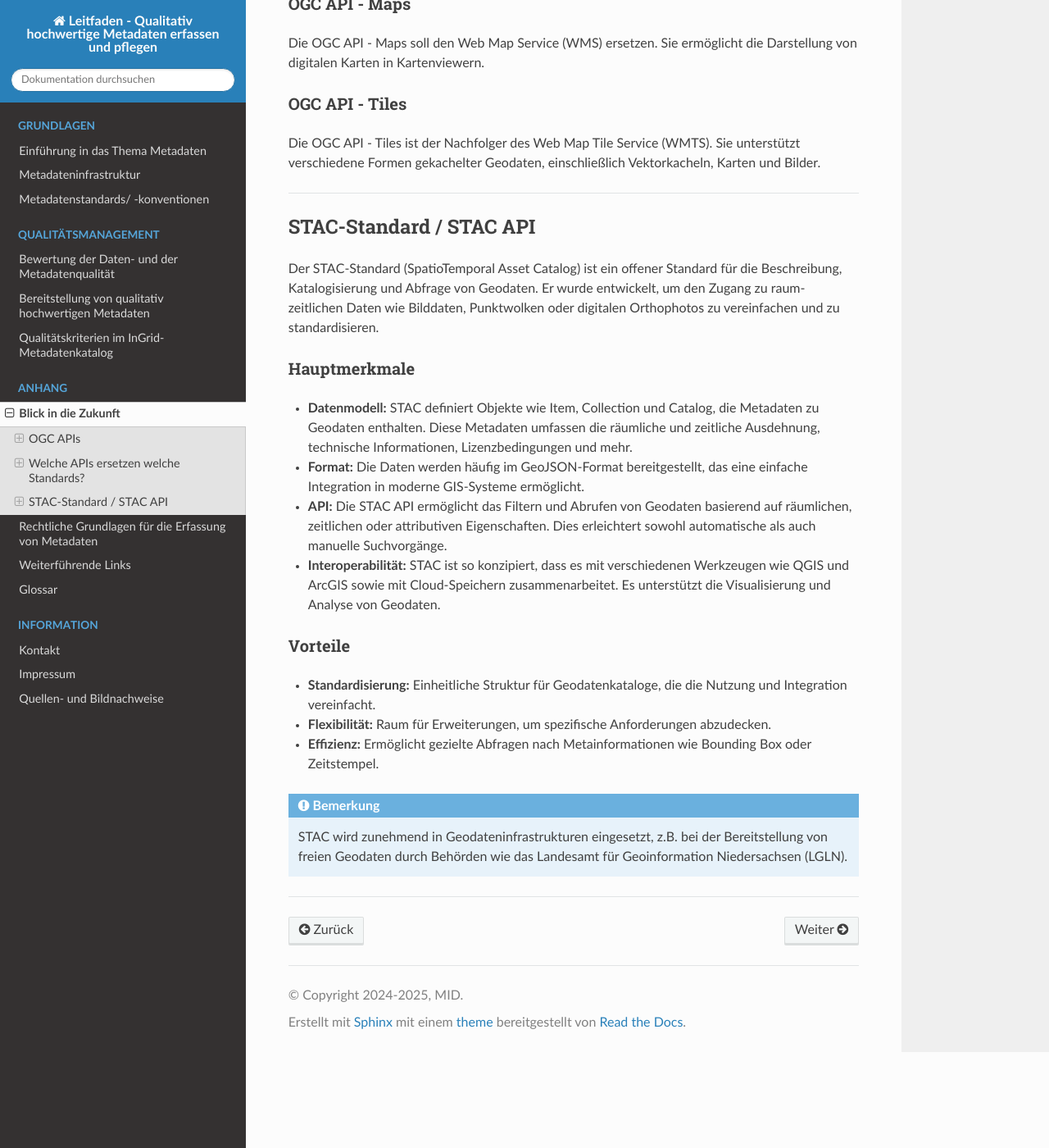
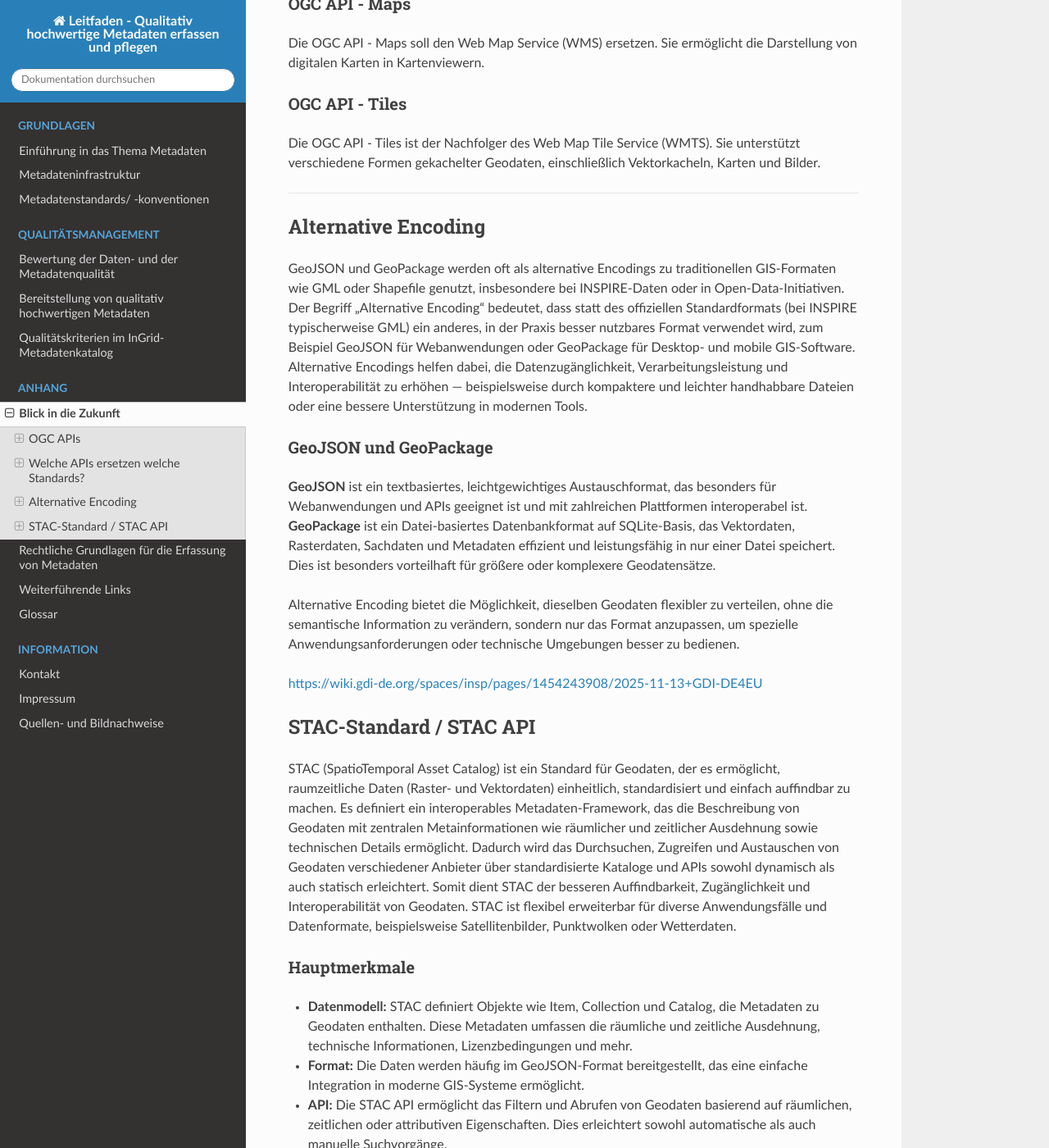
Before and after one commit to tomiwo/ingrid-mdk-st-high-quality-metadata, a Sphinx documentation site: the page built from docs/anhang/zukunft.rst, in a window 1280 px wide and 1400 px high, scrolled down 1525 px. Shown: the whole window at 82% size. Built offline with Sphinx 7.4.7 and the Read the Docs theme 3.1.0, drawn with Linux system fonts in a browser that asks for light colours; some of the changed text lies outside the part shown.

Commit message:
Update zukunft.rst

```diff
--- a/docs/anhang/zukunft.rst
+++ b/docs/anhang/zukunft.rst
@@ -67,10 +67,32 @@ Die OGC API - Tiles ist der Nachfolger des Web Map Tile Service (WMTS). Sie unte
 
 ----------------------------------------------------------------------------------------------
 
+
+Alternative Encoding
+---------------------
+
+| GeoJSON und GeoPackage werden oft als alternative Encodings zu traditionellen GIS-Formaten wie GML oder Shapefile genutzt, insbesondere bei INSPIRE-Daten oder in Open-Data-Initiativen.
+| Der Begriff „Alternative Encoding“ bedeutet, dass statt des offiziellen Standardformats (bei INSPIRE typischerweise GML) ein anderes, in der Praxis besser nutzbares Format verwendet wird, zum Beispiel GeoJSON für Webanwendungen oder GeoPackage für Desktop- und mobile GIS-Software.
+| Alternative Encodings helfen dabei, die Datenzugänglichkeit, Verarbeitungsleistung und Interoperabilität zu erhöhen — beispielsweise durch kompaktere und leichter handhabbare Dateien oder eine bessere Unterstützung in modernen Tools.
+
+
+GeoJSON und GeoPackage
+""""""""""""""""""""""
+
+| **GeoJSON** ist ein textbasiertes, leichtgewichtiges Austauschformat, das besonders für Webanwendungen und APIs geeignet ist und mit zahlreichen Plattformen interoperabel ist.
+| **GeoPackage** ist ein Datei-basiertes Datenbankformat auf SQLite-Basis, das Vektordaten, Rasterdaten, Sachdaten und Metadaten effizient und leistungsfähig in nur einer Datei speichert. Dies ist besonders vorteilhaft für größere oder komplexere Geodatensätze.
+
+Alternative Encoding bietet die Möglichkeit, dieselben Geodaten flexibler zu verteilen, ohne die semantische Information zu verändern, sondern nur das Format anzupassen, um spezielle Anwendungsanforderungen oder technische Umgebungen besser zu bedienen.
+
+
+https://wiki.gdi-de.org/spaces/insp/pages/1454243908/2025-11-13+GDI-DE4EU
+
+
+
 STAC-Standard / STAC API
 ------------------------
 
-Der STAC-Standard (SpatioTemporal Asset Catalog) ist ein offener Standard für die Beschreibung, Katalogisierung und Abfrage von Geodaten. Er wurde entwickelt, um den Zugang zu raum-zeitlichen Daten wie Bilddaten, Punktwolken oder digitalen Orthophotos zu vereinfachen und zu standardisieren.
+STAC (SpatioTemporal Asset Catalog) ist ein Standard für Geodaten, der es ermöglicht, raumzeitliche Daten (Raster- und Vektordaten) einheitlich, standardisiert und einfach auffindbar zu machen. Es definiert ein interoperables Metadaten-Framework, das die Beschreibung von Geodaten mit zentralen Metainformationen wie räumlicher und zeitlicher Ausdehnung sowie technischen Details ermöglicht. Dadurch wird das Durchsuchen, Zugreifen und Austauschen von Geodaten verschiedener Anbieter über standardisierte Kataloge und APIs sowohl dynamisch als auch statisch erleichtert. Somit dient STAC der besseren Auffindbarkeit, Zugänglichkeit und Interoperabilität von Geodaten. STAC ist flexibel erweiterbar für diverse Anwendungsfälle und Datenformate, beispielsweise Satellitenbilder, Punktwolken oder Wetterdaten.
 
 Hauptmerkmale
 """""""""""""
@@ -86,6 +108,6 @@ Vorteile
 - **Flexibilität:** Raum für Erweiterungen, um spezifische Anforderungen abzudecken.
 - **Effizienz:** Ermöglicht gezielte Abfragen nach Metainformationen wie Bounding Box oder Zeitstempel.
 
-.. note:: STAC wird zunehmend in Geodateninfrastrukturen eingesetzt, z.B. bei der Bereitstellung von freien Geodaten durch Behörden wie das Landesamt für Geoinformation Niedersachsen (LGLN).
+.. note:: STAC wird zunehmend in Geodateninfrastrukturen eingesetzt, z.B. bei der Bereitstellung von freien Geodaten durch Behörden wie das Landesamt für Geoinformation Niedersachsen (LGLN). https://youtu.be/m9ulOVSp6Rg?si=nb9nILfYS5NMGuKS
 
 ----------------------------------------------------------------------------------------------
```
